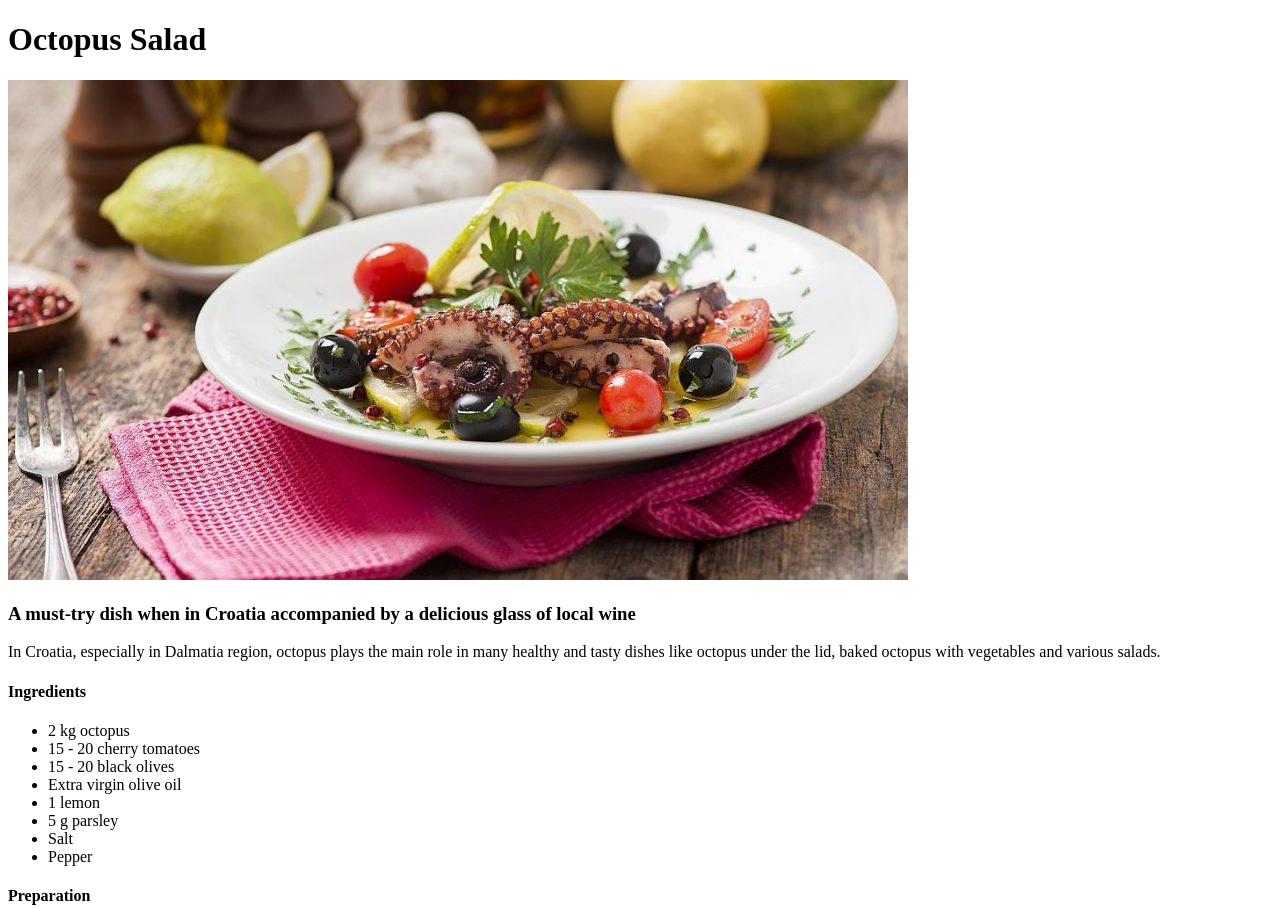
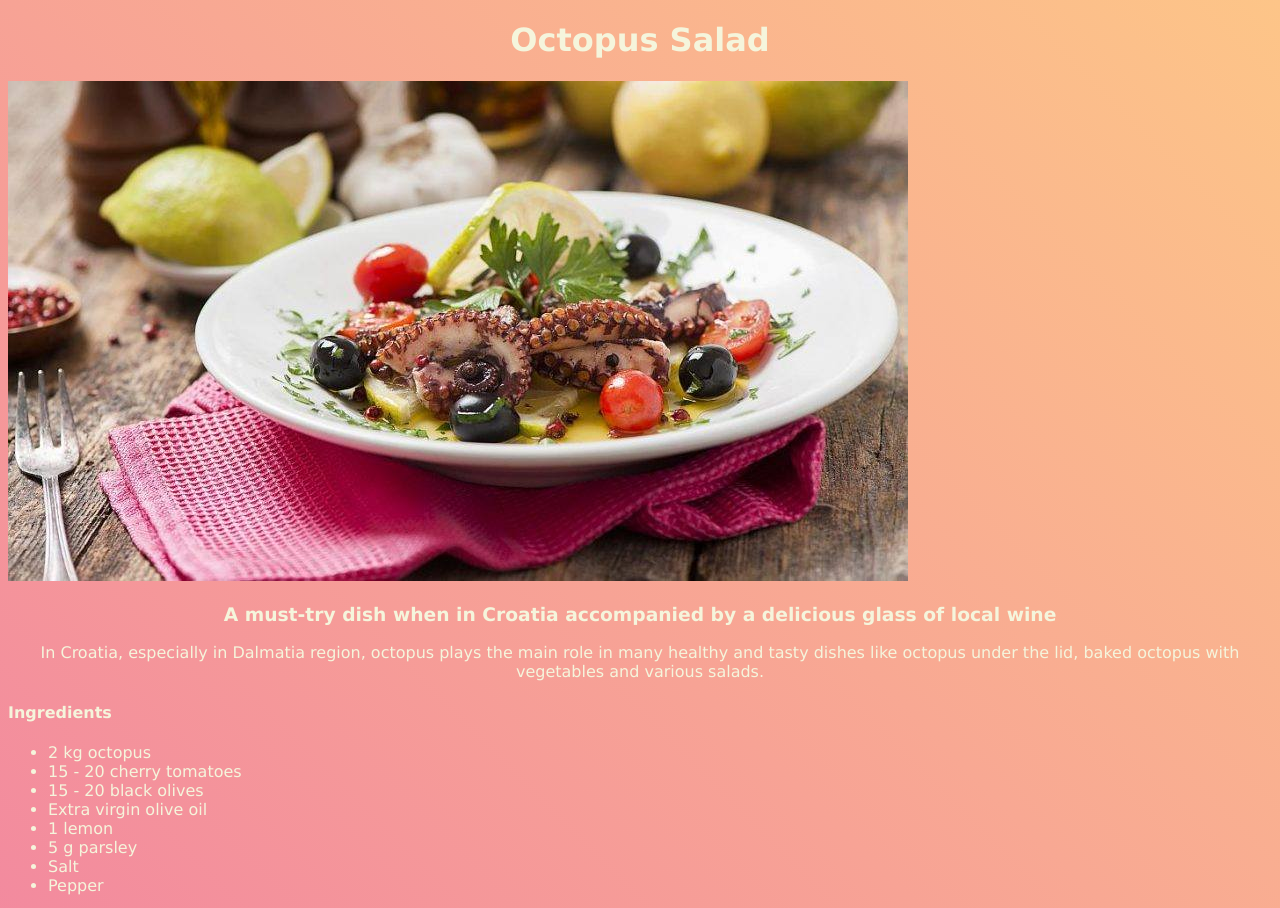
Before and after one commit to zvonimirkonjevic/Recipes-Website, a plain HTML site: page recipes/octopus_salad.html in a window 1280 px wide. Shown: the top 908 px of the page. Drawn offline with Linux system fonts and the light colour scheme.

Commit message:
Add style to octopus_salad.html file
Changed background color to gradient, color of text to beige and changed text aligment of h1 and description of recipe and changed font of text to Lucida Sans.

```diff
--- a/css/octopus_salad.css
+++ b/css/octopus_salad.css
@@ -0,0 +1,13 @@
+body{
+    font-family: 'Lucida Sans', 'Lucida Sans Regular', 'Lucida Grande', 'Lucida Sans Unicode', Geneva, Verdana, sans-serif;
+    color: beige;
+    background: linear-gradient(45deg, #f286a0 0%, #fdc588 100%);
+}
+
+.main-title{
+    text-align: center;
+}
+
+.side-text{
+    text-align: center;
+}
--- a/recipes/octopus_salad.html
+++ b/recipes/octopus_salad.html
@@ -6,10 +6,12 @@
         <link rel="stylesheet" href="../css/octopus_salad.css">
     </head>
     <body>
-        <h1>Octopus Salad</h1>
+        <h1 class="main-title">Octopus Salad</h1>
         <img src="../img/octopus_salad.jpg" alt="cut out and fried octopus on white plate served with cherry tomatoes, black olives and slice of lime in dash of olive oil">
-        <h3>A must-try dish when in Croatia accompanied by a delicious glass of local wine</h3>
-        <p>In Croatia, especially in Dalmatia region, octopus plays the main role in many healthy and tasty dishes like octopus under the lid, baked octopus with vegetables and various salads.</p>
+        <div class="side-text">
+            <h3>A must-try dish when in Croatia accompanied by a delicious glass of local wine</h3>
+            <p>In Croatia, especially in Dalmatia region, octopus plays the main role in many healthy and tasty dishes like octopus under the lid, baked octopus with vegetables and various salads.</p>
+        </div>
         <h4>Ingredients</h4>
         <ul>
             <li>2 kg octopus</li>
```
